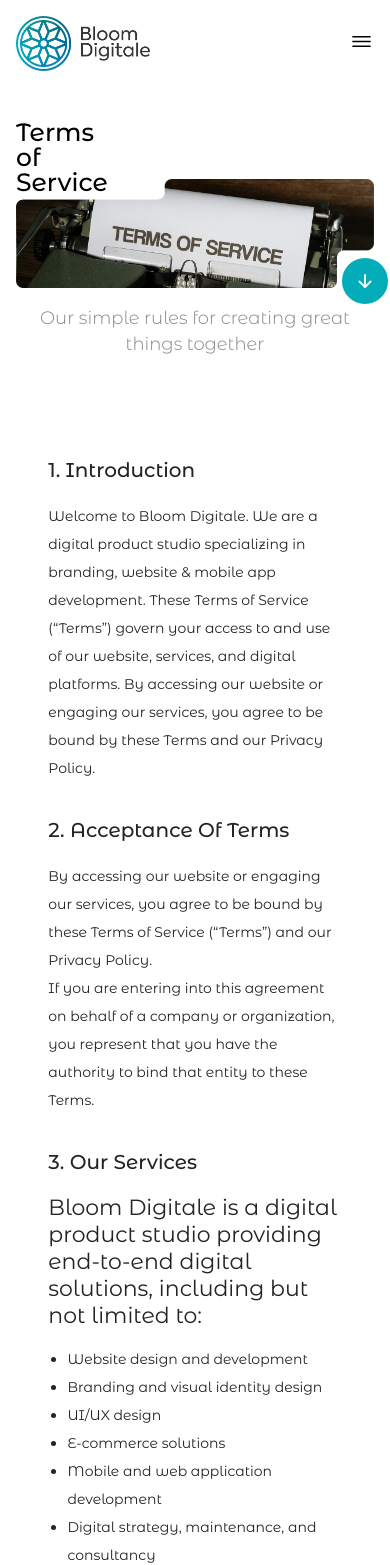
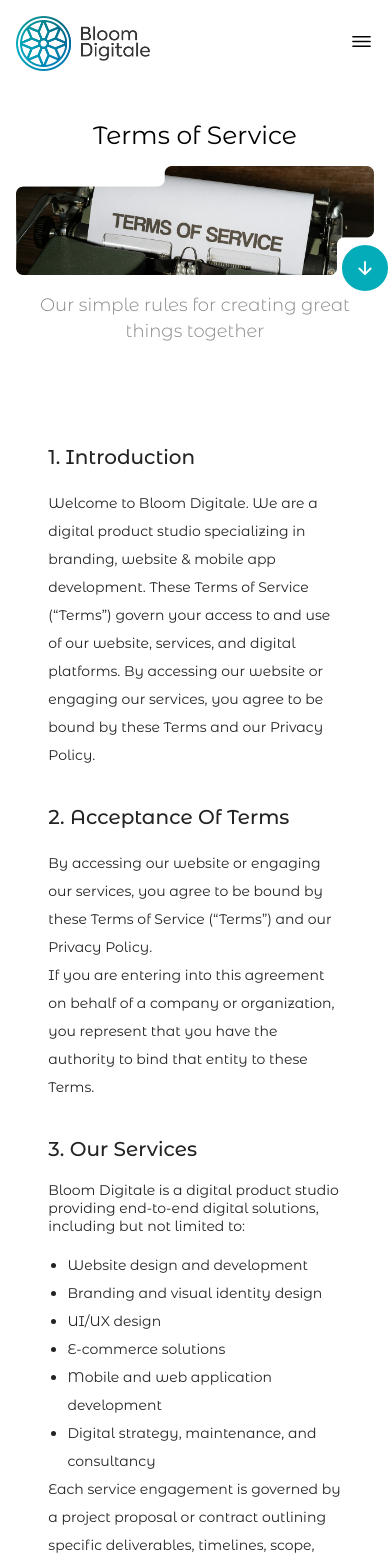
Before and after one commit to Yole-dev/bloom-revamped, a React (Create React App) app: page /terms_of_service in a window 390 px wide. Shown: the top 1565 px of the page. Built offline with nearby package versions, Linux system fonts and the light colour scheme.

Commit message:
Fixed all text sizing errors on the privacy policy and terms of service pages

```diff
--- a/src/index.css
+++ b/src/index.css
@@ -3715,6 +3715,11 @@ p:nth-of-type(3) {
     font-size: 20px;
   }
 
+  .bloom-policy > div > p:nth-of-type(2),
+  p:nth-of-type(3) {
+    font-size: 14px;
+  }
+
   .bloom-policy > div > p:last-of-type {
     font-size: 14px;
   }
--- a/src/pages/PrivacyPolicy.js
+++ b/src/pages/PrivacyPolicy.js
@@ -12,6 +12,7 @@ import image1 from "../assets/privacy_policy/privacyPolicyImage1.png";
 export default function PrivacyPolicy() {
   return (
     <PageAnimation className="contact-us-container">
+      <p className="mobile-heading">Privacy Policy</p>
       <HeaderSection />
       <MainSection />
     </PageAnimation>
@@ -24,7 +25,7 @@ function HeaderSection() {
       <p>Your privacy isn’t just policy — it’s our promise</p>
 
       <div className="contact-us-hero">
-        <p>Privacy Policy</p>
+        <p className="pc-heading">Privacy Policy</p>
         <img src={image1} alt="" />
         <CircleButton
           fontSize={30}
--- a/src/pages/TermsOfService.js
+++ b/src/pages/TermsOfService.js
@@ -11,6 +11,7 @@ import image1 from "../assets/terms_of_service/termsImage1.png";
 export default function TermsOfService() {
   return (
     <PageAnimation className="contact-us-container">
+      <p className="mobile-heading">Terms of Service</p>
       <HeaderSection />
       <MainSection />
     </PageAnimation>
@@ -23,7 +24,7 @@ function HeaderSection() {
       <p>Our simple rules for creating great things together</p>
 
       <div className="contact-us-hero">
-        <p>Terms of Service</p>
+        <p className="pc-heading">Terms of Service</p>
         <img src={image1} alt="" />
         <CircleButton
           fontSize={30}
```
